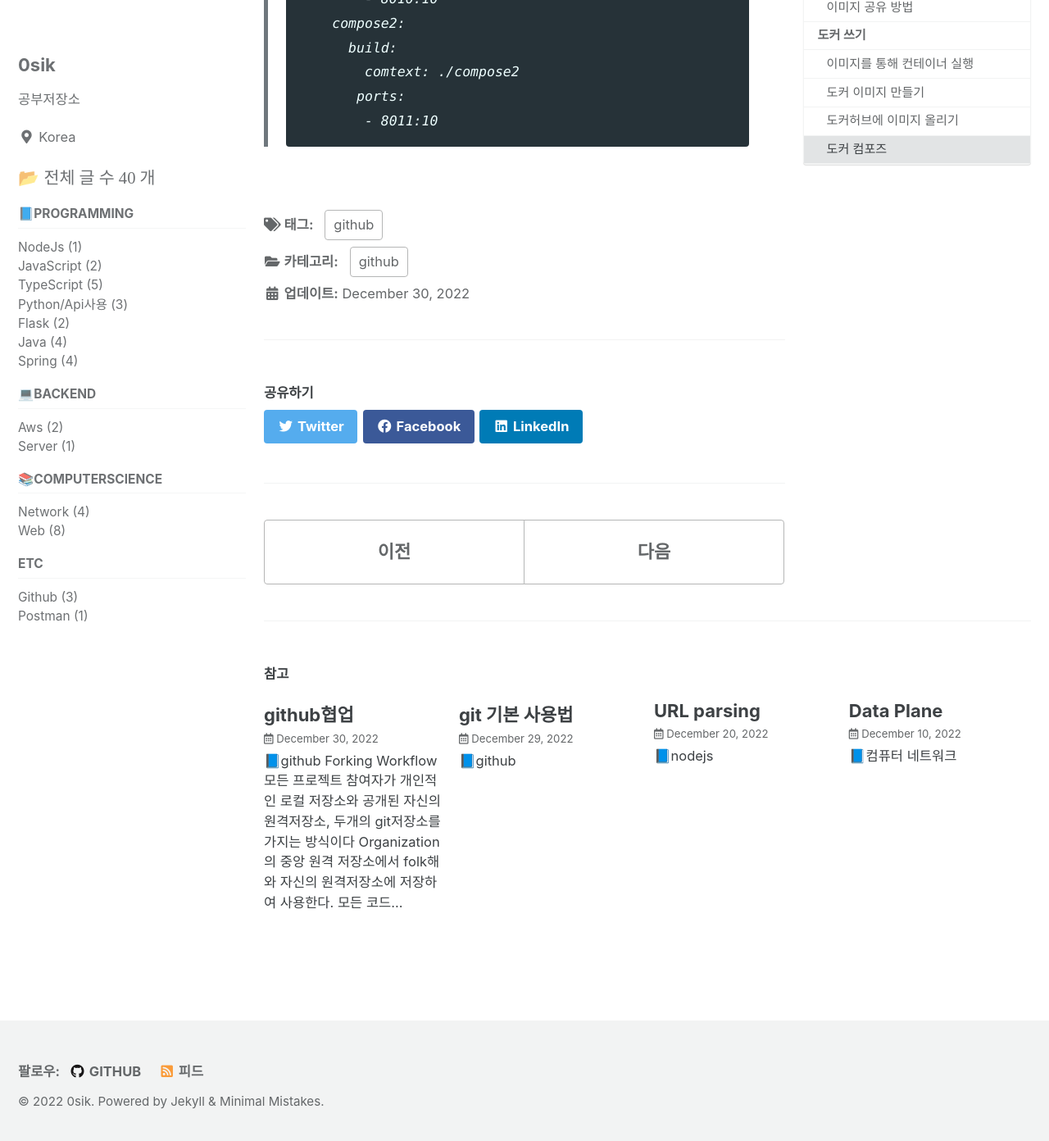
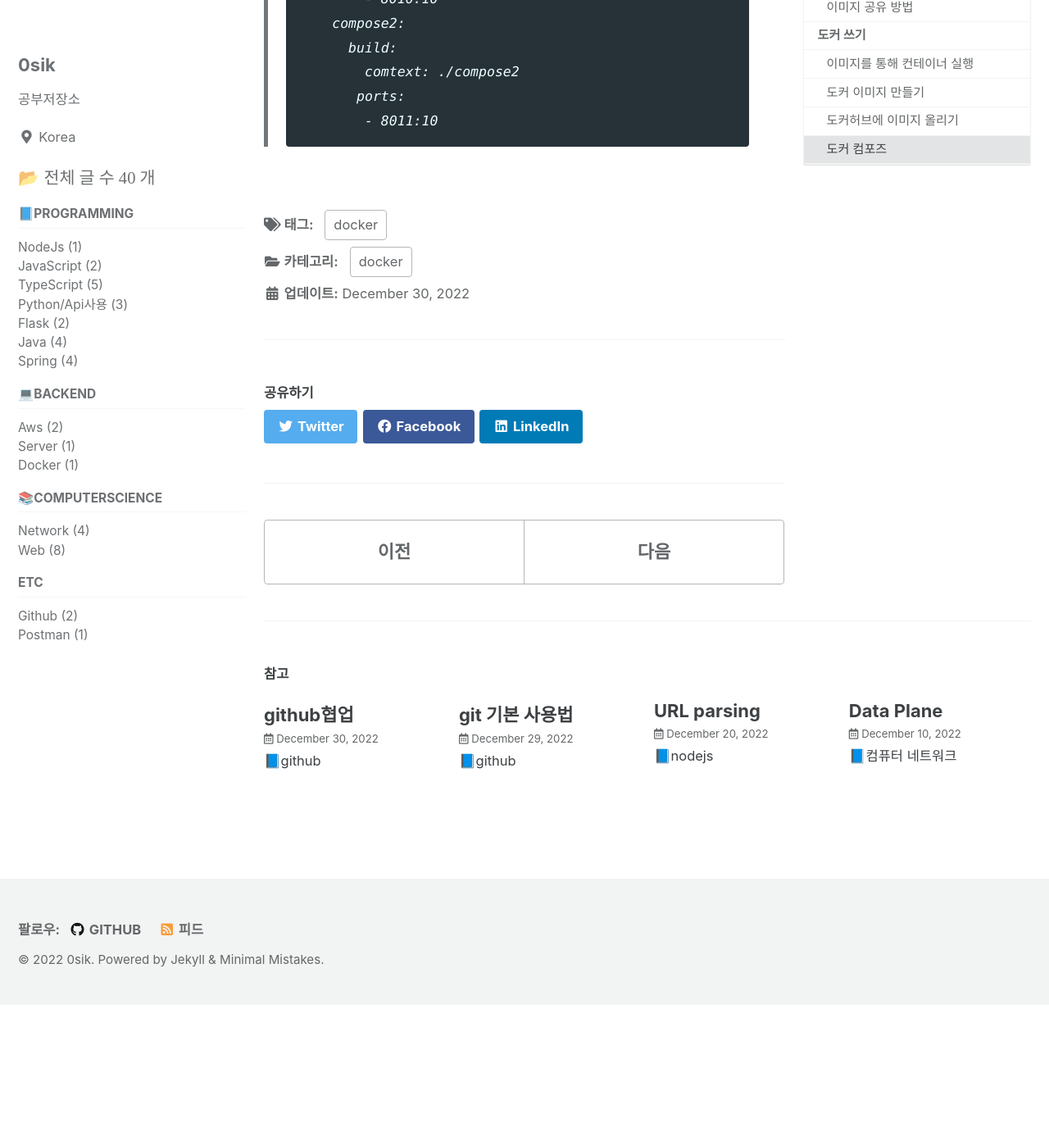
Before and after one commit to 0sik/0sik.github.io, a Jekyll site: the page built from _posts/2022-12-30-docker docker란.md, in a window 1280 px wide and 1400 px high, scrolled down 2917 px. Shown: the top 1392 px of the window at 82% size. Built offline with Jekyll 4.4.1, drawn with Linux system fonts in a browser that asks for light colours; cached includes are drawn as plain includes; after the commit the page ends 4143 px from its top, so only the background shows below that.

Commit message:
[FIX]docker,git

```diff
--- a/_posts/2022-12-30-docker docker란.md
+++ b/_posts/2022-12-30-docker docker란.md
@@ -4,9 +4,9 @@ title: "docker란무엇이며 쓰는법"
 toc: true
 toc_sticky: true
 toc_label: "목차"
-categories: github
+categories: docker
 toc_icon: "bars"
-tags: [github]
+tags: [docker]
 ---
 
 📘docker
```
Also changed, not shown: _posts/2022-12-30-github github협업.md (+2 -0 lines).
